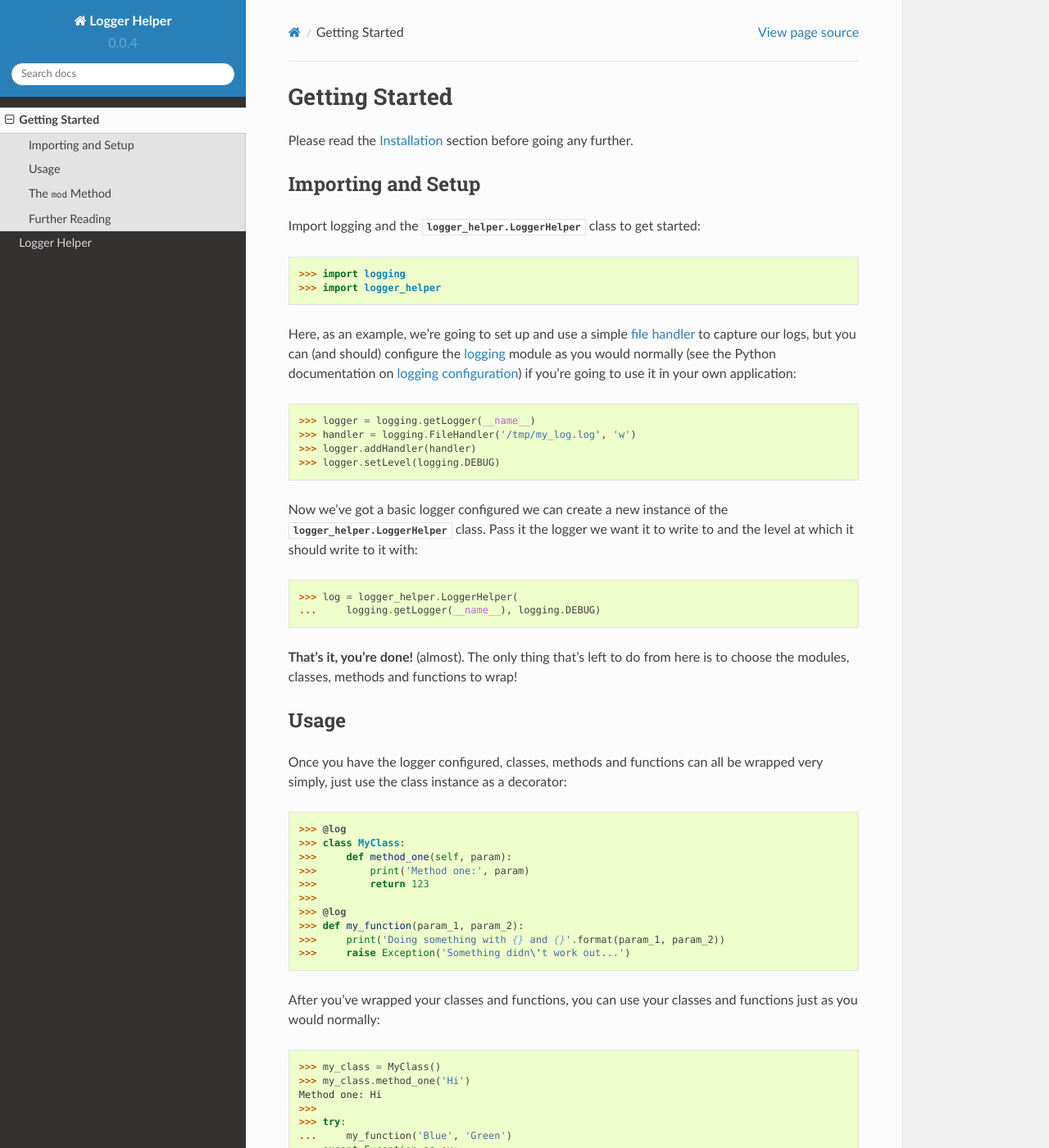
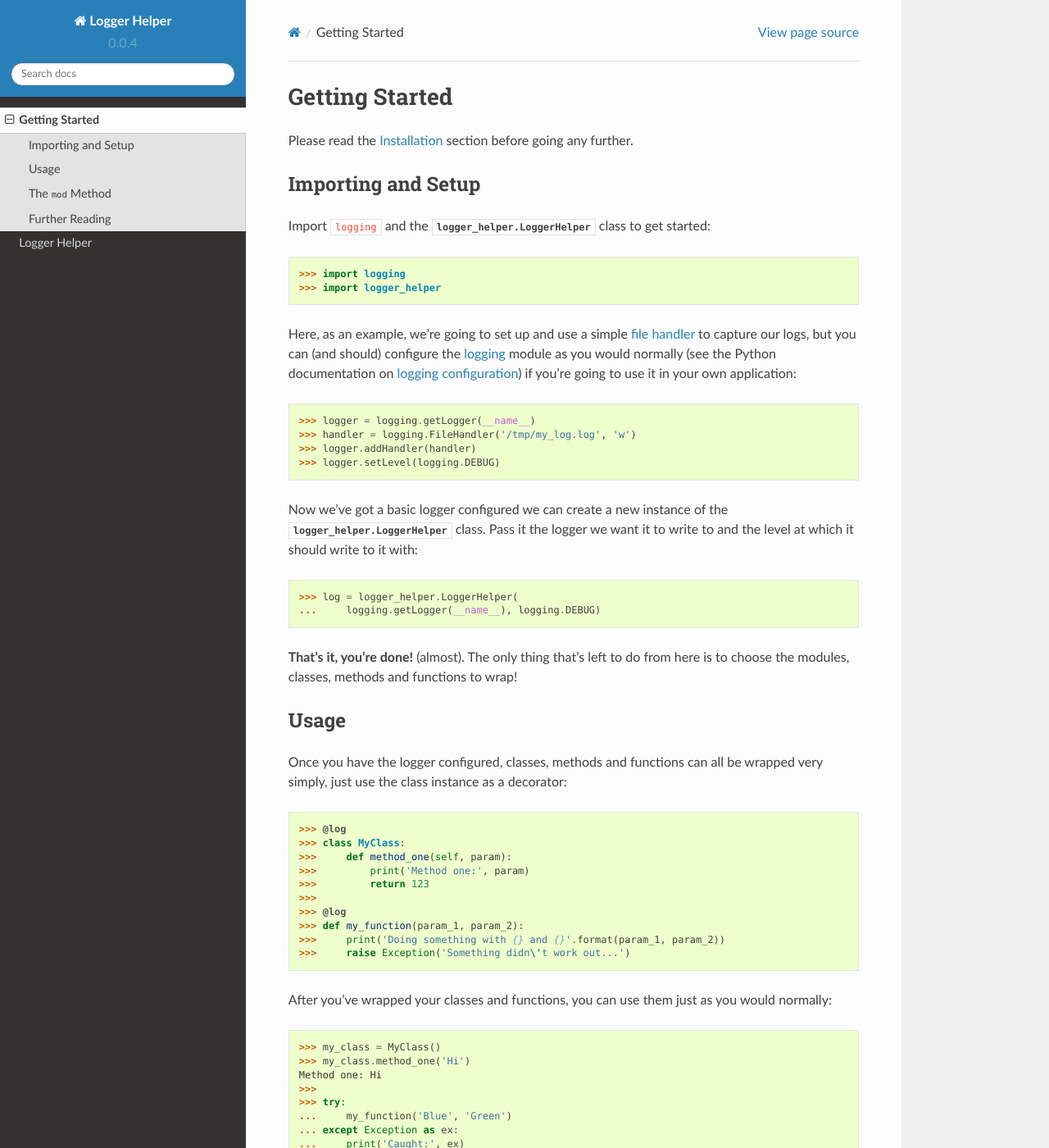
Before and after one commit to vimist/logger-helper, a Sphinx documentation site: the page built from docs/getting_started.rst, in a window 1280 px wide and 1400 px high. Shown: the whole window at 82% size. Built offline with Sphinx 7.4.7 and the Read the Docs theme 2.0.0, drawn with Linux system fonts in a browser that asks for light colours.

Commit message:
Changed wording in docs.

```diff
--- a/docs/getting_started.rst
+++ b/docs/getting_started.rst
@@ -11,7 +11,7 @@ Please read the :ref:`installation` section before going any further.
 Importing and Setup
 -------------------
 
-Import logging and the :class:`logger_helper.LoggerHelper` class to get
+Import ``logging`` and the :class:`logger_helper.LoggerHelper` class to get
 started:
 
     >>> import logging
@@ -54,8 +54,8 @@ wrapped very simply, just use the class instance as a decorator:
     >>>     print('Doing something with {} and {}'.format(param_1, param_2))
     >>>     raise Exception('Something didn\'t work out...')
 
-After you've wrapped your classes and functions, you can use your classes and
-functions just as you would normally:
+After you've wrapped your classes and functions, you can use them just as you
+would normally:
 
     >>> my_class = MyClass()
     >>> my_class.method_one('Hi')
```
